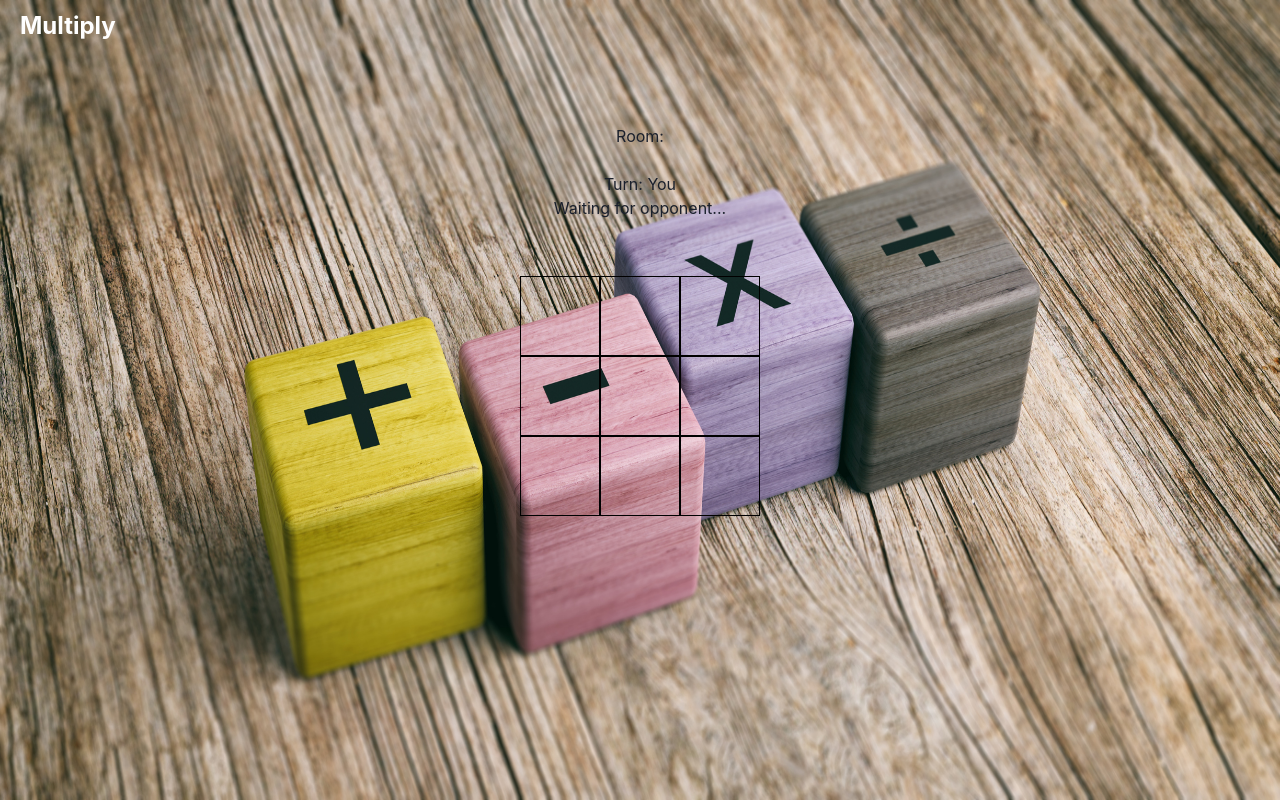
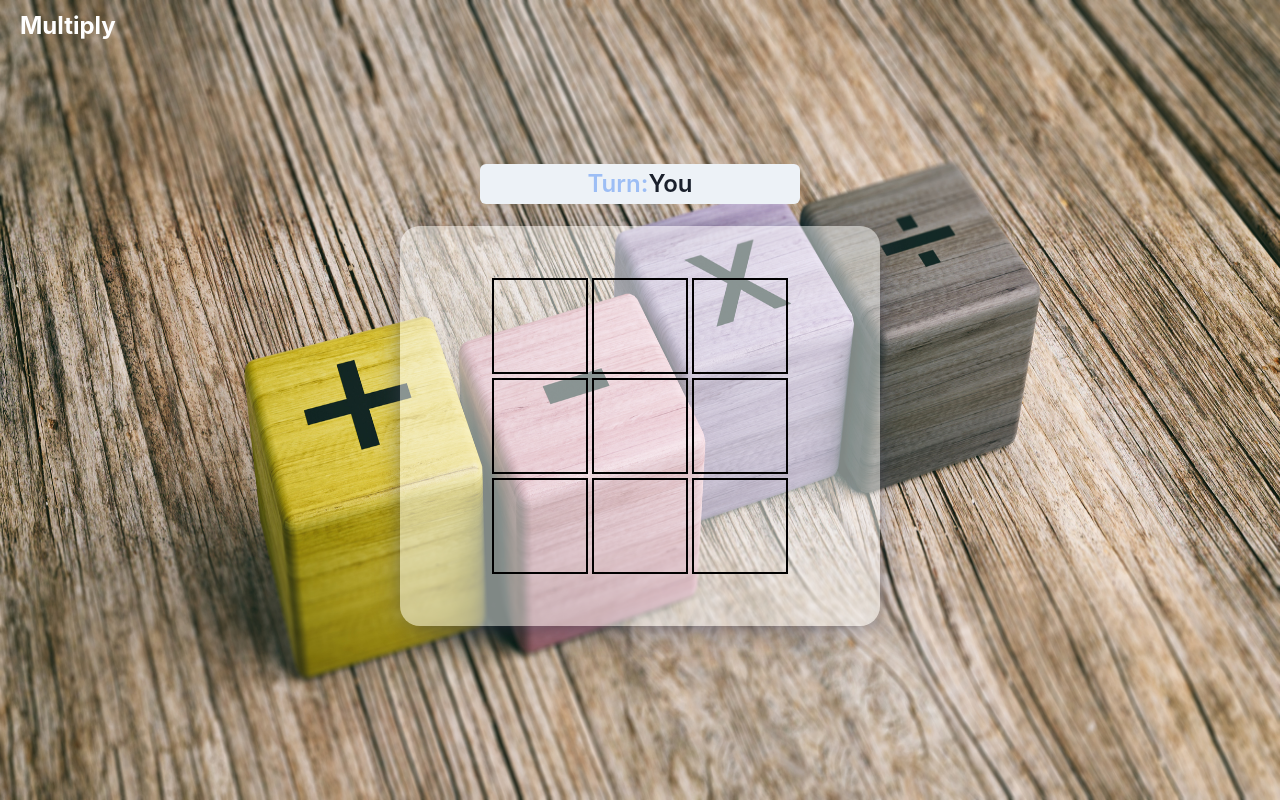
Before and after one commit to IvanKalinic/Multiply, a React (Create React App) app in the folder frontend/: page /ticTacToe in a window 1280 px wide. Built offline with nearby package versions, Linux system fonts and the light colour scheme; no server answers.

Commit message:
Added new categories, setting categories on all category game types in battle and handling next game in tic tac toe case if it isnt battle

```diff
--- a/frontend/src/components/CircularProgressbar/index.tsx
+++ b/frontend/src/components/CircularProgressbar/index.tsx
@@ -17,6 +17,7 @@ interface Props {
   singleGame?: boolean;
   winner?: boolean;
   setGameOver?: React.Dispatch<React.SetStateAction<boolean>>;
+  setTimeSpent?: React.Dispatch<React.SetStateAction<number>>;
 }
 
 export const CircularBar = ({
@@ -25,6 +26,7 @@ export const CircularBar = ({
   singleGame,
   winner,
   setGameOver,
+  setTimeSpent,
 }: Props) => {
   const { myTurn, setMyTurn, hasOpponent, turnNumber } = useTurnBased();
   const { socket } = useSocket();
@@ -41,6 +43,7 @@ export const CircularBar = ({
   const tick = () => {
     secondsLeftRef.current--;
     setSecondsLeft(secondsLeftRef.current);
+    if (singleGame) setTimeSpent!(workSeconds - secondsLeftRef.current);
 
     if (secondsLeftRef.current === 0) {
       pause();
@@ -121,6 +124,7 @@ export const CircularBar = ({
       play();
     }
   }, [singleGame]);
+
   return (
     <Flex
       w="15rem"
--- a/frontend/src/components/Hangman/components/Popup/index.tsx
+++ b/frontend/src/components/Hangman/components/Popup/index.tsx
@@ -21,6 +21,7 @@ interface Props {
   battle?: boolean;
   setRerenderGame?: React.Dispatch<React.SetStateAction<number>>;
   setWinner?: React.Dispatch<React.SetStateAction<boolean>>;
+  timeSpent?: number;
 }
 
 const Popup = ({
@@ -32,6 +33,7 @@ const Popup = ({
   battle,
   setRerenderGame,
   setWinner,
+  timeSpent,
 }: Props) => {
   let playable = true;
 
@@ -63,15 +65,16 @@ const Popup = ({
           gameName: "Hangman",
           winner: user.data.username,
           points: 2,
-          speed: 0,
+          speed: timeSpent,
         });
         saveUserScore(user.data.username, {
-          levelNumber: checkLevel(user.data?.overallPoints + 2),
-          levelName: levelNameFromScore(user.data?.overallPoints + 2),
+          levelNumber: checkLevel(user.data?.overallPoints + 3),
+          levelName: levelNameFromScore(user.data?.overallPoints + 3),
+          speed: timeSpent,
           game: {
             type: 4,
             winner: user.data.username,
-            points: 2,
+            points: 3,
           },
         });
       }
--- a/frontend/src/components/Hangman/index.tsx
+++ b/frontend/src/components/Hangman/index.tsx
@@ -26,6 +26,7 @@ const Hangman = ({ battle, setRerenderGame }: Props) => {
   const [showNotification, setShowNotification] = useState<boolean>(false);
   const [gameOver, setGameOver] = useState<boolean>(false);
   const [winner, setWinner] = useState(false);
+  const [timeSpent, setTimeSpent] = useState<number>(0);
 
   const { user } = useUser();
 
@@ -95,6 +96,7 @@ const Hangman = ({ battle, setRerenderGame }: Props) => {
         battle={battle}
         setRerenderGame={setRerenderGame}
         setWinner={setWinner}
+        timeSpent={timeSpent}
       />
       {gameOver && <Winner setGameOver={setGameOver} gameOver={gameOver} />}
       <CircularBar
@@ -103,6 +105,7 @@ const Hangman = ({ battle, setRerenderGame }: Props) => {
         breakSeconds={0}
         setGameOver={setGameOver}
         singleGame={true}
+        setTimeSpent={setTimeSpent}
       />
       {showNotification && <Notification />}
     </BodyWrapper>
--- a/frontend/src/components/Navbar/index.tsx
+++ b/frontend/src/components/Navbar/index.tsx
@@ -26,7 +26,6 @@ const Navbar = ({ user, admin, rank }: Props) => {
     navigate("/");
   };
 
-  console.log(rank);
   return (
     <NavbarWrapper>
       <span
@@ -60,6 +59,7 @@ const Navbar = ({ user, admin, rank }: Props) => {
             ) : null}
           </span>
 
+          {!admin && !!rank && (
             <span
               style={{
                 fontSize: "1.25rem",
@@ -68,6 +68,7 @@ const Navbar = ({ user, admin, rank }: Props) => {
                 borderBottom: "1px solid",
               }}
             >{`#${rank}`}</span>
+          )}
 
           {user || admin ? (
             <span
--- a/frontend/src/components/Select/index.tsx
+++ b/frontend/src/components/Select/index.tsx
@@ -1,6 +1,5 @@
-import React, { useState } from "react";
 import { Select } from "@chakra-ui/react";
-import { string } from "zod";
+import React from "react";
 
 type Props = {
   message: string;
--- a/frontend/src/components/TicTacToe/Box/index.tsx
+++ b/frontend/src/components/TicTacToe/Box/index.tsx
@@ -14,12 +14,11 @@ export const Box = ({ value, onClick, color }: Props) => {
 };
 
 export const TicTacToeBox = styled.div`
-  width: 5rem;
-  height: 5rem;
-  border: 1px solid #000;
+  width: 6rem;
+  height: 6rem;
+  border: 2px solid #000;
   text-align: center;
-  line-height: 4.5rem;
-  font-size: 3rem;
+  font-size: 4rem;
   font-weight: bold;
   cursor: pointer;
   color: ${({ color }: { color: any }) => (color ? "red" : "black")};
--- a/frontend/src/modules/Games/MemoryGame/index.tsx
+++ b/frontend/src/modules/Games/MemoryGame/index.tsx
@@ -2,6 +2,7 @@ import { Flex, Heading } from "@chakra-ui/react";
 import React, { useEffect, useState } from "react";
 import {
   deleteSpecificGame,
+  fetchActiveGameBattleArray,
   fetchQuestions,
   saveToGameHistory,
   saveUserScore,
@@ -39,14 +40,22 @@ const MemoryGame = ({ battle, setRerenderGame }: Props) => {
   const [win, setWin] = useState<number>(0);
   const [winner, setWinner] = useState<boolean>(false);
   const [gameOver, setGameOver] = useState<boolean>(false);
+  const [timeSpent, setTimeSpent] = useState<number>(0);
 
   const { user } = useUser();
 
   useEffect(() => {
-    if (!!randomCategory && !!randomDifficulty) return;
+    if (battle) {
+      fetchActiveGameBattleArray(user.data.username).then((res) => {
+        setRandomCategory(res?.data?.category);
+        setRandomDifficulty(res?.data?.difficulty);
+      });
+    } else {
+      if (!!randomCategory && !!randomDifficulty) return;
 
-    setRandomDifficulty(randomValue(difficultyNames));
-    setRandomCategory(randomValue(categoryNames));
+      setRandomDifficulty(randomValue(difficultyNames));
+      setRandomCategory(randomValue(categoryNames));
+    }
   }, [user]);
 
   useEffect(() => {
@@ -114,6 +123,8 @@ const MemoryGame = ({ battle, setRerenderGame }: Props) => {
     if (openedCard.length === 2) setTimeout(() => setOpenedCard([]), 500);
   }, [openedCard]);
 
+  console.log(timeSpent);
+
   useEffect(() => {
     if (win === 8) {
       setTimeout(() => setWinner(true), 500);
@@ -129,15 +140,16 @@ const MemoryGame = ({ battle, setRerenderGame }: Props) => {
           gameName: "Memory game",
           winner: user.data.username,
           points: 3,
-          speed: 0,
+          speed: timeSpent,
         });
         saveUserScore(user.data.username, {
-          levelNumber: checkLevel(user.data?.overallPoints + 3),
-          levelName: levelNameFromScore(user.data?.overallPoints + 3),
+          levelNumber: checkLevel(user.data?.overallPoints + 2),
+          levelName: levelNameFromScore(user.data?.overallPoints + 2),
+          speed: timeSpent,
           game: {
             type: 3,
-            winner: user.data.username,
-            points: 3,
+            winner: user.data?.username,
+            points: 2,
           },
         });
         setWin(0);
@@ -190,6 +202,7 @@ const MemoryGame = ({ battle, setRerenderGame }: Props) => {
         breakSeconds={0}
         setGameOver={setGameOver}
         singleGame={true}
+        setTimeSpent={setTimeSpent}
       />
     </Flex>
   );
--- a/frontend/src/modules/TicTacToePage/index.tsx
+++ b/frontend/src/modules/TicTacToePage/index.tsx
@@ -1,27 +1,31 @@
 import { Button, Flex, Grid } from "@chakra-ui/react";
 import { useEffect, useState } from "react";
+import { v4 as uuidv4 } from "uuid";
 import {
+  deleteActiveGameIfThereIsAWinner,
+  getActiveGame,
   saveToGameHistory,
   saveUserScore,
   saveWinnerOrMultiplyDetails,
   updateBattleArrayInActiveGame,
 } from "../../apis";
 import { TicTacToeBox } from "../../components";
+import { ArrowWrapper } from "../../components/sharedcomponents/Questions/QuestionItem/styles";
 import { winningCombinations } from "../../consts/ticTacToe";
 import { useAxios } from "../../context/AxiosContext";
 import { useSocket } from "../../context/SocketContext";
 import { useUser } from "../../context/UserContext";
+import { MenuWrapper } from "../../styles";
+import { checkLevel, levelNameFromScore } from "../../utils";
 import { TicTacToeContainer } from "../modules.style";
-import { v4 as uuidv4 } from "uuid";
-import { checkLevel, levelNameFromScore } from "../../utils";
-import { useNavigate } from "react-router-dom";
-
+import ArrowRight from "../../assets/icons/arrow-right.png";
 interface Props {
   battle?: boolean;
   setRerenderGame?: React.Dispatch<React.SetStateAction<number>>;
+  setGameType?: React.Dispatch<React.SetStateAction<number>>;
 }
 
-const TicTacToePage = ({ battle, setRerenderGame }: Props) => {
+const TicTacToePage = ({ battle, setRerenderGame, setGameType }: Props) => {
   const [game, setGame] = useState(Array(9).fill(""));
   const [turnNumber, setTurnNumber] = useState(0);
   const [myTurn, setMyTurn] = useState(true);
@@ -184,34 +188,70 @@ const TicTacToePage = ({ battle, setRerenderGame }: Props) => {
     }
   }, [winner]);
 
+  console.log(winner);
+  console.log(player === xo);
+
+  const nextGameInQueue = () => {
+    console.log("ssa");
+    getActiveGame().then((data) => {
+      let nextGame = data.data.find((game: any) => !game.winner)?.type;
+      console.log(nextGame);
+      if (!!nextGame) {
+        setGameType!(6);
+        deleteActiveGameIfThereIsAWinner();
+        setRerenderGame!(nextGame);
+      } else {
+        setGameType!(0);
+        setRerenderGame!(0);
+      }
+      if (nextGame === 2) restart();
+    });
+  };
   return (
     <TicTacToeContainer>
-      Room: {room}
-      <br />
-      <br />
-      Turn: {myTurn ? "You" : "Opponent"}
-      <br />
+      {(winner || turnNumber === 9) && (
+        <Button
+          onClick={battle ? nextGame : nextGameInQueue}
+          w="15rem"
+          fontSize="md"
+          top="-6vh"
+          style={{ fontSize: "1.2rem" }}
+        >
+          Next game
+          <ArrowWrapper
+            src={ArrowRight}
+            alt="arrow"
+            style={{ width: "3rem", height: "3rem", marginLeft: "1rem" }}
+          />
+        </Button>
+      )}
+      <Button
+        position="absolute"
+        fontSize="md"
+        mb={winner ? "25rem" : "27rem"}
+        width="20rem"
+        style={{ fontSize: "1.5rem" }}
+      >
+        {!winner && turnNumber !== 9 && (
+          <span style={{ color: "rgb(157, 190, 245)" }}>Turn: </span>
+        )}
+        {winner && player === xo
+          ? "You won"
+          : winner && player !== xo
+          ? "You lost"
+          : !winner && turnNumber === 9
+          ? "It's a tie!"
+          : myTurn
+          ? "You"
+          : "Opponent"}
+      </Button>
+
+      <span style={{ marginTop: "0.5rem" }}>
         {hasOpponent || xo === "O" ? "" : "Waiting for opponent..."}
-      <Flex mb="2rem" flexDirection="column" alignItems="center">
-        {(winner || turnNumber === 9) &&
-          (!battle ? (
-            <Button onClick={sendRestart} mr="1rem" w="5rem">
-              Restart
-            </Button>
-          ) : (
-            <Button onClick={nextGame} mr="1rem" w="5rem">
-              Next game
-            </Button>
-          ))}
-        {winner ? (
-          <span>We have a winner: {player === xo ? "You" : "Opponent"}</span>
-        ) : turnNumber === 9 ? (
-          <span>It's a tie!</span>
-        ) : (
-          <br />
-        )}
-      </Flex>
-      <Grid templateColumns="repeat(3, 1fr)" gap={0}>
+      </span>
+      <Flex justifyContent="center">
+        <MenuWrapper style={{ width: "30rem", height: "25rem" }}>
+          <Grid templateColumns="repeat(3, 1fr)" gap={1}>
             {game.map((value, index) => (
               <TicTacToeBox
                 key={uuidv4()}
@@ -225,6 +265,8 @@ const TicTacToePage = ({ battle, setRerenderGame }: Props) => {
               />
             ))}
           </Grid>
+        </MenuWrapper>
+      </Flex>
     </TicTacToeContainer>
   );
 };
--- a/frontend/src/modules/modules.style.ts
+++ b/frontend/src/modules/modules.style.ts
@@ -9,8 +9,12 @@ export const HomeWrapper = styled.div`
 `;
 
 export const TicTacToeContainer = styled.div`
+  display: flex;
+  flex-direction: column;
+  justify-content: center;
+  align-items: center;
   position: absolute;
-  top: 40%;
+  top: 50%;
   left: 50%;
   transform: translate(-50%, -50%);
 `;
```
Also changed, not shown: frontend/src/modules/UserAppPage/index.tsx (+14 -8 lines), 2 other files (tests, documents, lock files or other folders). Lines whose indentation alone changed are shown as unchanged.
